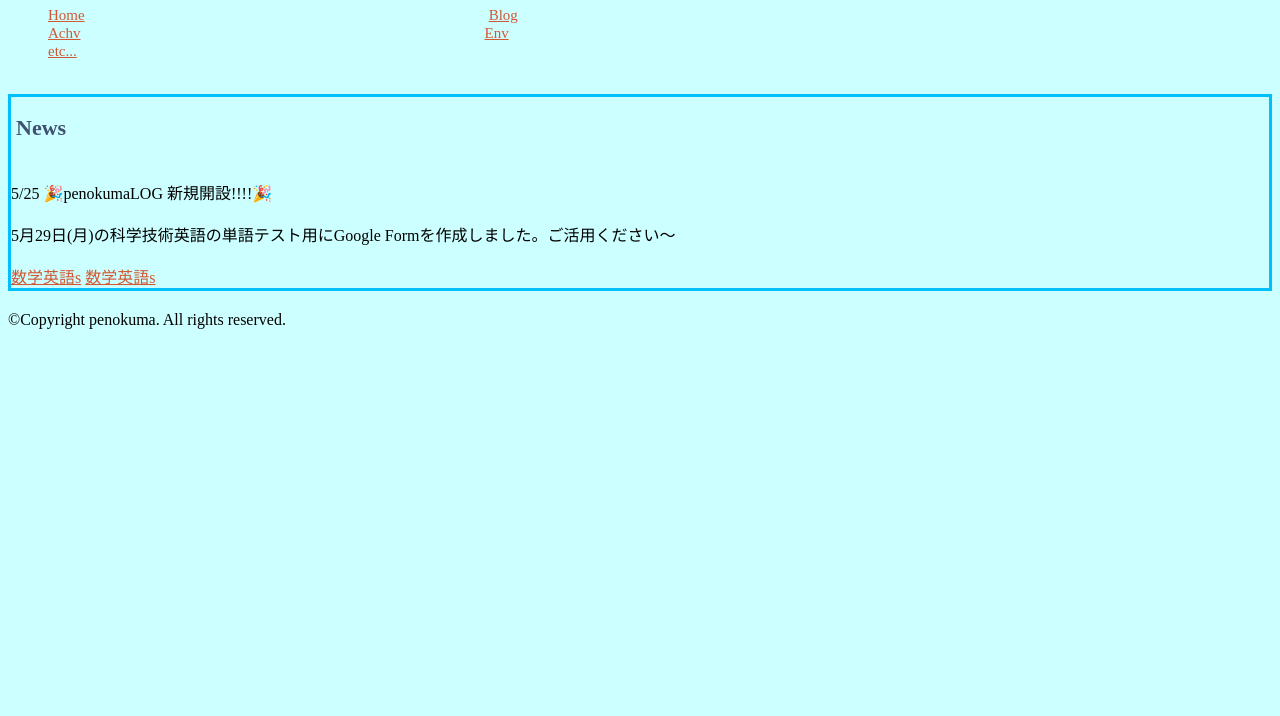
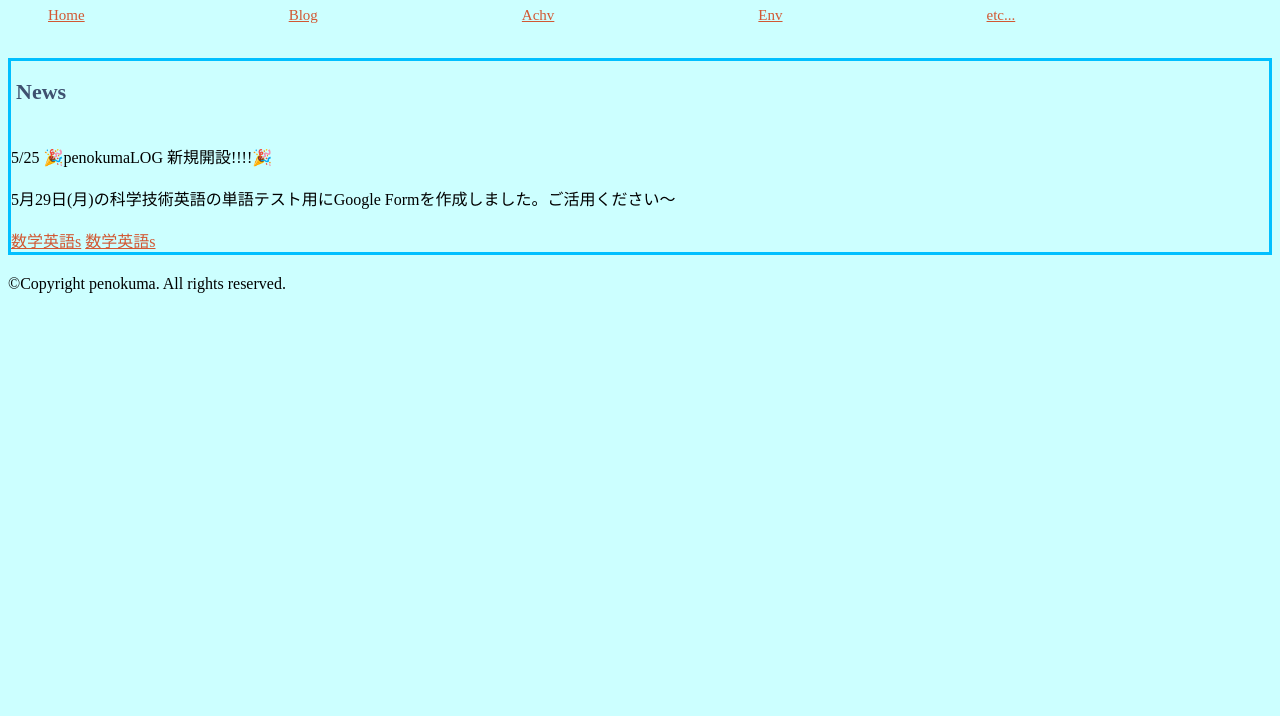
Before and after one commit to F-tmk/penokumaLOG, a plain HTML site: page index/index.html in a window 1280 px wide. Shown: the part 84-800 px from the top of the page. Drawn offline with Linux system fonts and the light colour scheme.

Commit message:
Update style.css

```diff
--- a/index/style.css
+++ b/index/style.css
@@ -51,6 +51,6 @@ a:active{
 .nav li {
 	display: inline;
 	list-style-type: none;
-	padding-right: 400px;
+	padding-right: 200px;
 	font-size: 15px;
 }
```
